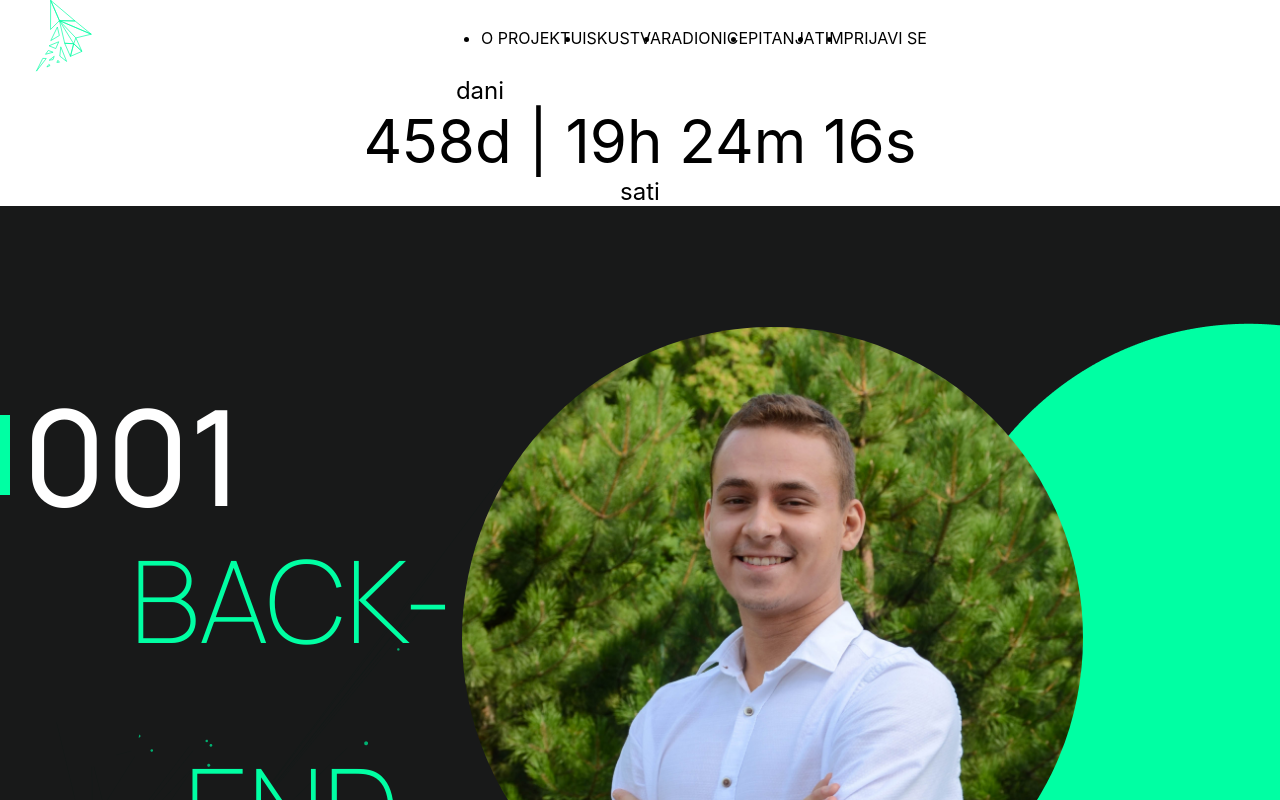
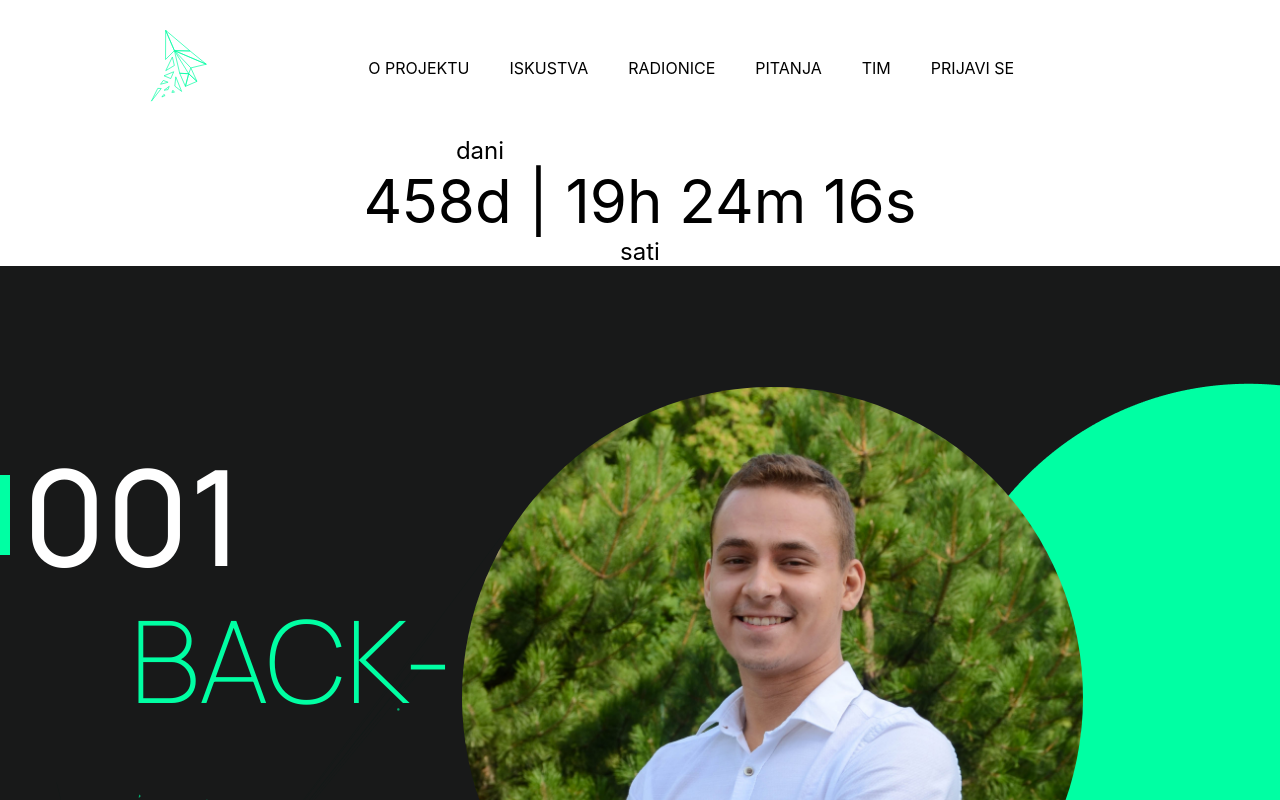
Before and after one commit to Nikola787/hzs-5.0, a React (Create React App) app: page /#/ in a window 1280 px wide. Shown: the top 800 px of the page. Built offline with nearby package versions, Linux system fonts and the light colour scheme.

Commit message:
napravio pocetak

```diff
--- a/src/Home.js
+++ b/src/Home.js
@@ -3,6 +3,7 @@ import Animacija from "./components/animacija/animacija.js";
 import Radionice from "./components/radionice/radionice.jsx";
 import Navbar from "./components/navbar/navbar";
 import Tajmer from "./components/tajmer/tajmer.jsx";
+import SlikeTima from "./components/slike_tima/slike_tima.jsx";
 
 const Home = () => {
   return (
@@ -10,6 +11,7 @@ const Home = () => {
       <Navbar />
       <Tajmer />
       <Radionice />
+      <SlikeTima />
     </div>
   );
 };
--- /dev/null
+++ b/src/components/slike_tima/slike_tima.css
@@ -0,0 +1,20 @@
+* {
+  margin: 0;
+  padding: 0;
+  box-sizing: border-box;
+}
+
+.navbar {
+  display: flex;
+  justify-content: space-between;
+  align-items: center;
+  padding: 30px 10%;
+}
+
+.navbar ul {
+  list-style: none;
+}
+.navbar ul li {
+  display: inline-block;
+  padding: 0px 20px;
+}
--- /dev/null
+++ b/src/components/slike_tima/slike_tima.jsx
@@ -0,0 +1,22 @@
+import React from "react";
+import "./slike_tima.css";
+
+const slike_tima = () => {
+  return (
+    <div className="slike_tima-wrapper">
+      <div className="navbar">
+        <ul>
+          <li>CORE</li>
+          <li>IT</li>
+          <li>Dizajn</li>
+          <li>PR</li>
+          <li>CR&AR</li>
+          <li>Logistika</li>
+          <li>HR</li>
+        </ul>
+      </div>
+    </div>
+  );
+};
+
+export default slike_tima;
```
Also changed, not shown: src/components/o_nama/o_nama.css (deleted), src/components/o_nama/o_nama.js (deleted).
